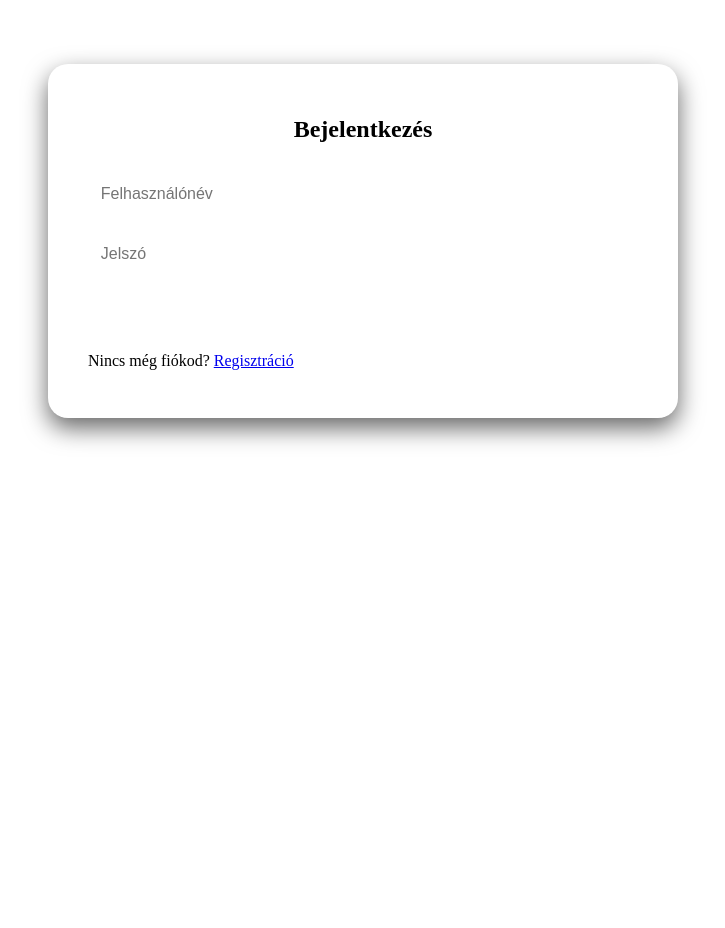
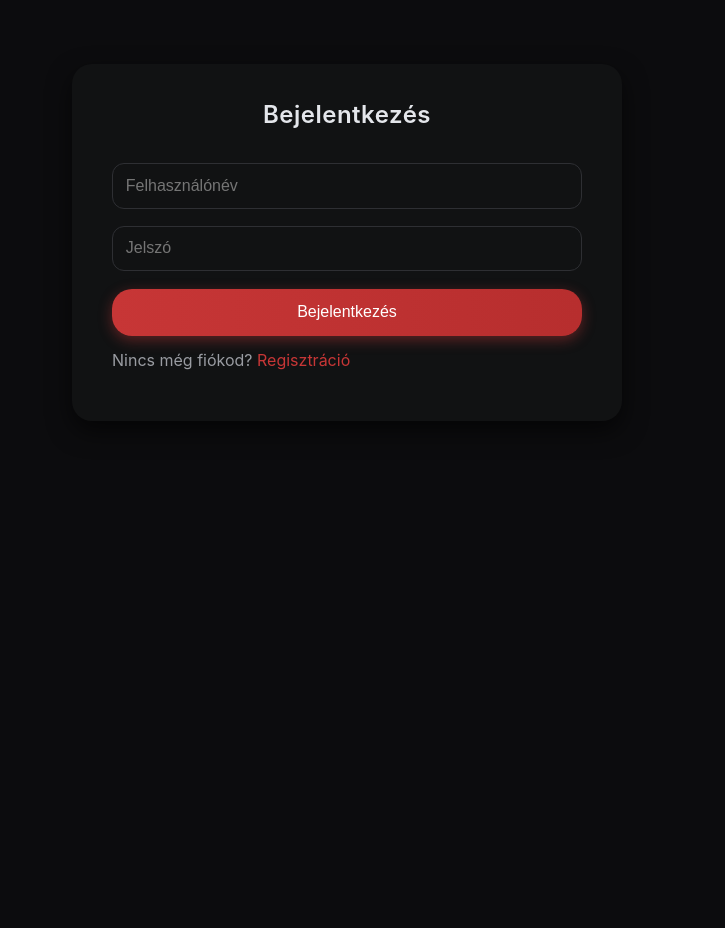
Before and after one commit to mzsl03/ai-powered-webshop, a Django app: page / in a window 1280 px wide. Shown: the whole page, without its empty margins (293-1018 px from the left). After the commit the page ends 370 px from the top, so only its background shows below. Run offline with Django 5.2, Linux system fonts and the light colour scheme.

Commit message:
fix: import rull added to top

```diff
--- a/core_site/application/static/css/form.css
+++ b/core_site/application/static/css/form.css
@@ -1,3 +1,5 @@
+@import url('style.css');
+
 .form-page {
   display: flex;
   justify-content: center;
```
